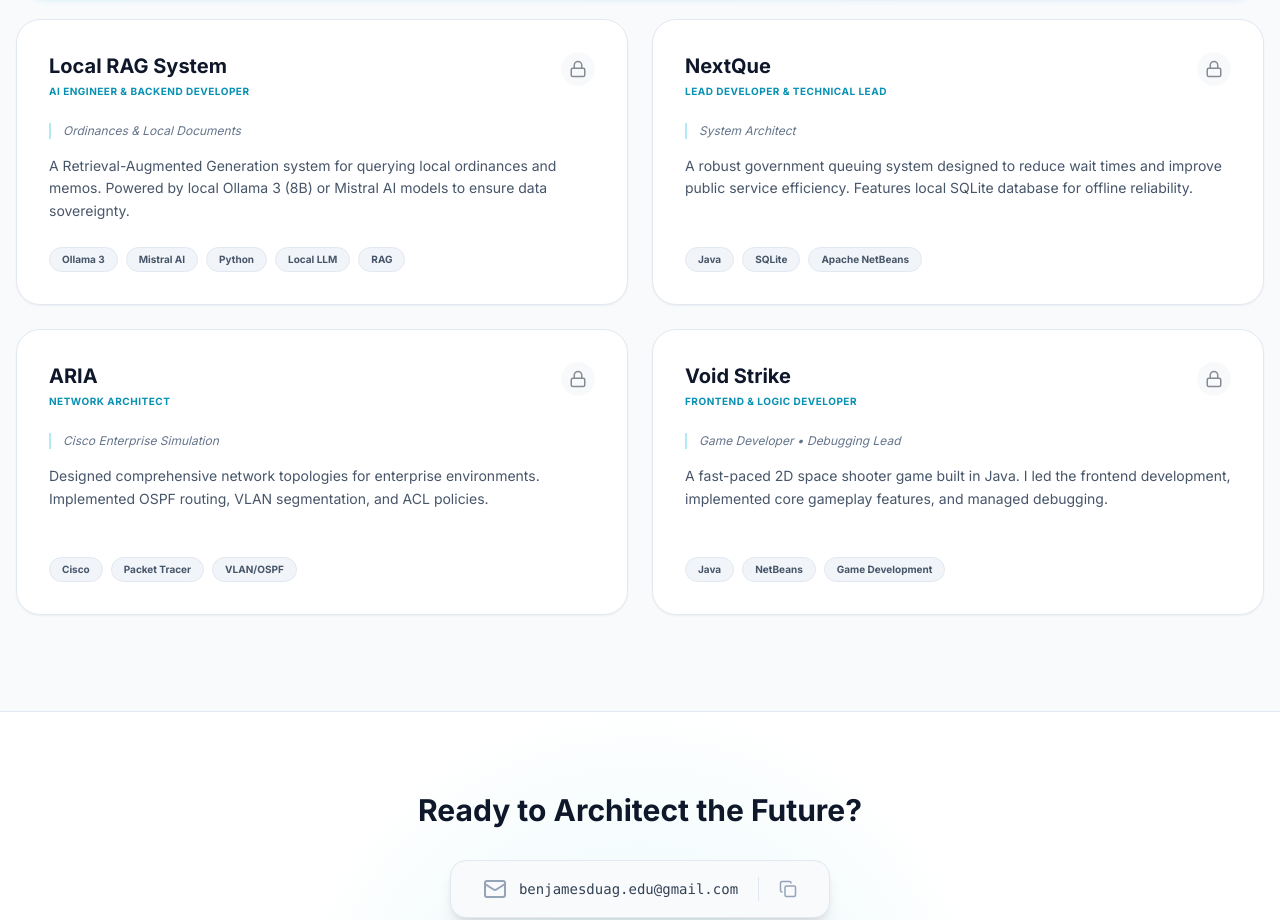
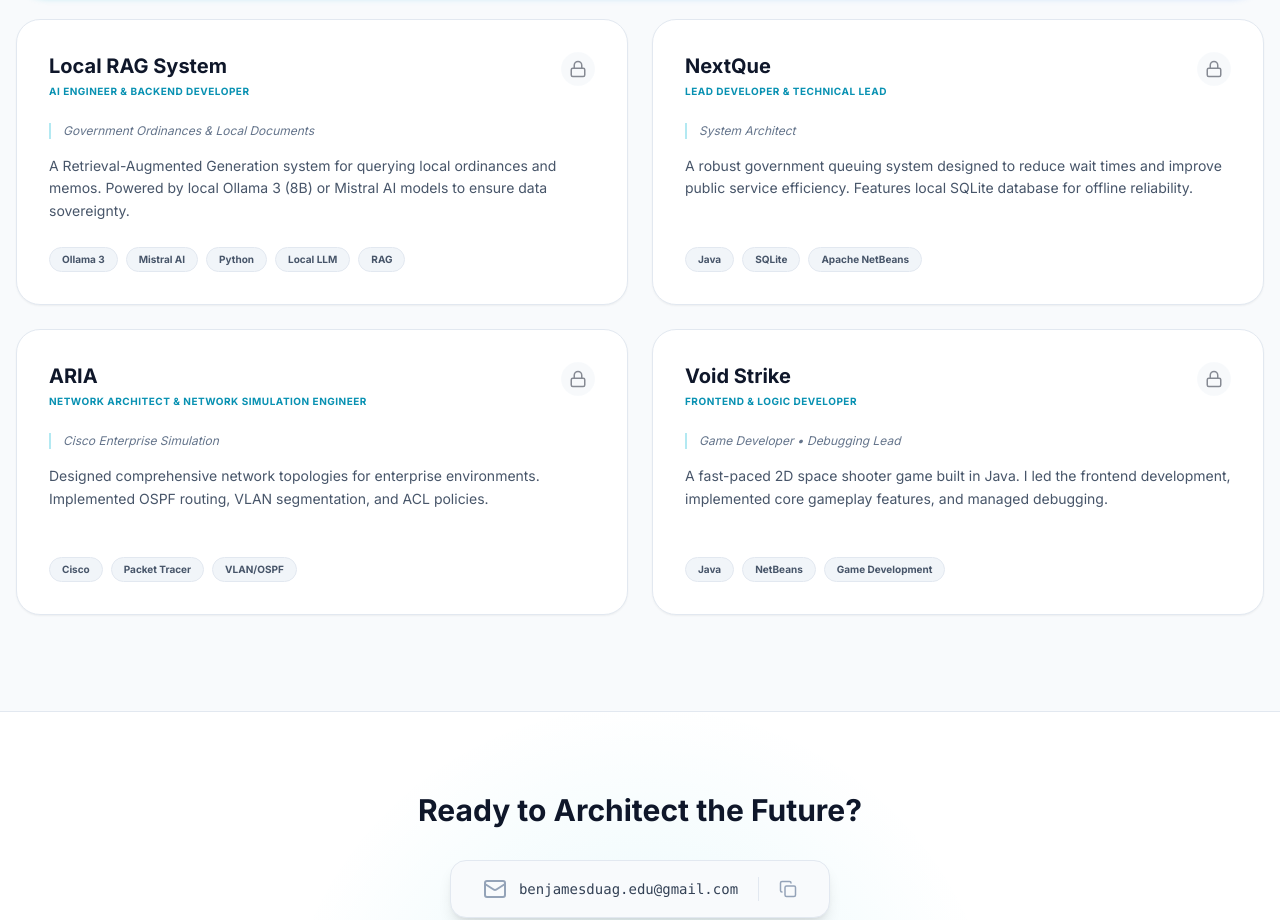
Before and after one commit to Meseten/ben-dev, a Next.js app: page / in a window 1280 px wide. Shown: the part 3920-4840 px from the top of the page. Built offline with nearby package versions, Linux system fonts and the light colour scheme.

Commit message:
fix: update role and subRoles descriptions for project entries

```diff
--- a/src/app/page.tsx
+++ b/src/app/page.tsx
@@ -117,7 +117,7 @@ const projects = [
   {
     title: "Local RAG System",
     role: "AI Engineer & Backend Developer",
-    subRoles: "Ordinances & Local Documents",
+    subRoles: "Government Ordinances & Local Documents",
     desc: "A Retrieval-Augmented Generation system for querying local ordinances and memos. Powered by local Ollama 3 (8B) or Mistral AI models to ensure data sovereignty.",
     tags: ["Ollama 3", "Mistral AI", "Python", "Local LLM", "RAG"],
     link: "#",
@@ -136,7 +136,7 @@ const projects = [
   },
   {
     title: "ARIA",
-    role: "Network Architect",
+    role: "Network Architect &  Network Simulation Engineer",
     subRoles: "Cisco Enterprise Simulation",
     desc: "Designed comprehensive network topologies for enterprise environments. Implemented OSPF routing, VLAN segmentation, and ACL policies.",
     tags: ["Cisco", "Packet Tracer", "VLAN/OSPF"],
```
